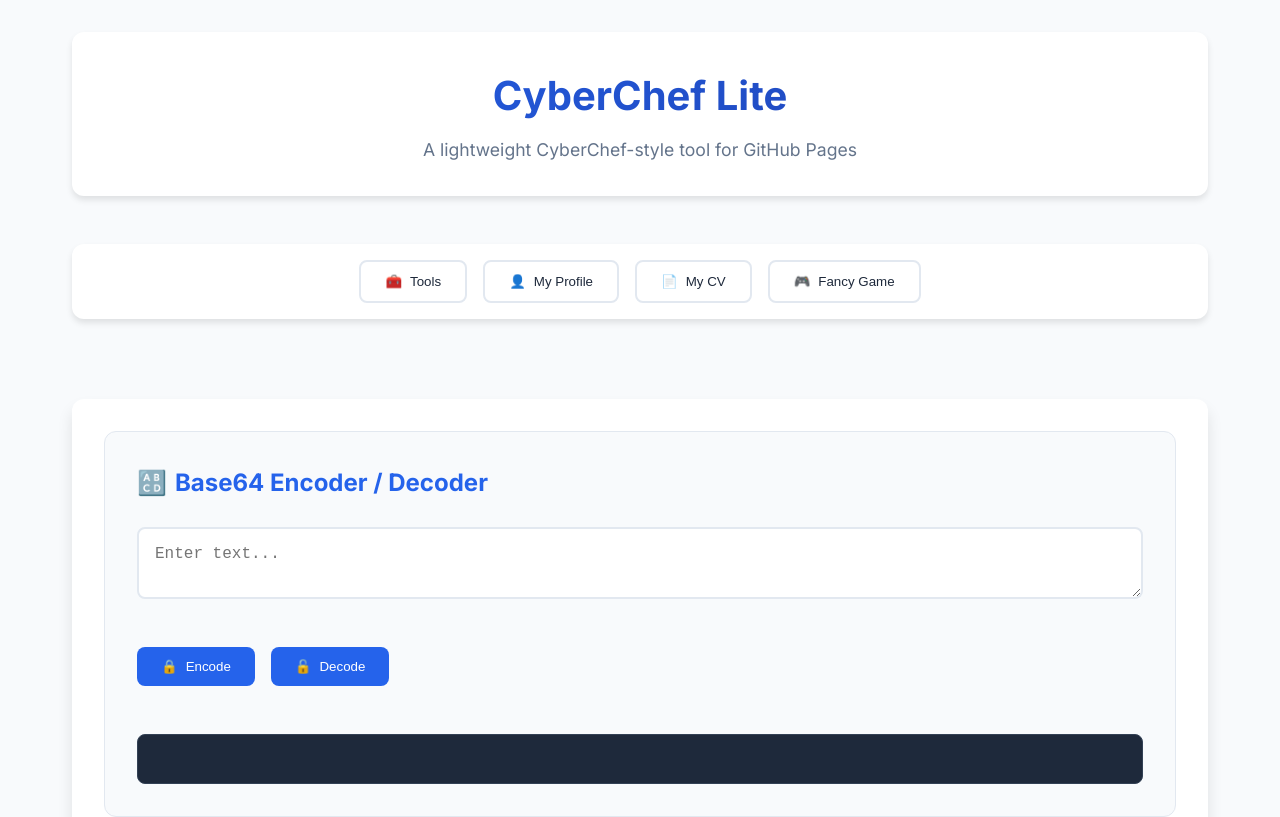
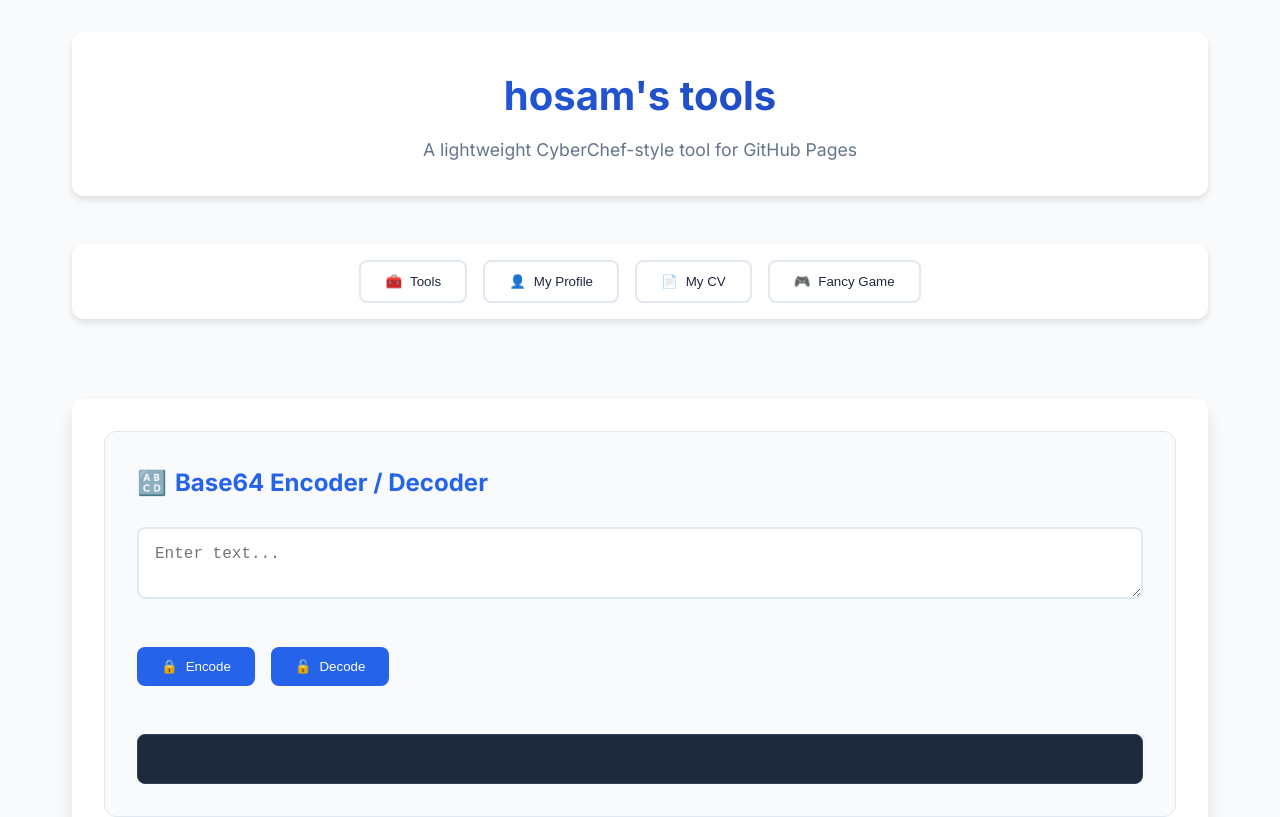
Before and after one commit to hosamyosri/cyberchef-lite, a plain HTML site: page index.html in a window 1280 px wide. Shown: the top 817 px of the page. Drawn offline with nearby package versions, Linux system fonts and the light colour scheme.

Commit message:
chore: update title to 'hosam's tools'

```diff
--- a/index.html
+++ b/index.html
@@ -3,7 +3,7 @@
 <head>
   <meta charset="UTF-8" />
   <meta name="viewport" content="width=device-width, initial-scale=1.0" />
-  <title>CyberChef Lite - GitHub Pages Edition</title>
+  <title>hosam's tools - GitHub Pages Edition</title>
   <link rel="preconnect" href="https://fonts.googleapis.com">
   <link rel="preconnect" href="https://fonts.gstatic.com" crossorigin>
   <link href="https://fonts.googleapis.com/css2?family=Inter:wght@400;500;600;700&family=Fira+Code:wght@400;500&display=swap" rel="stylesheet">
@@ -13,7 +13,7 @@
 <body>
   <main class="container">
     <header>
-      <h1>CyberChef Lite</h1>
+      <h1>hosam's tools</h1>
       <p class="subtitle">A lightweight CyberChef-style tool for GitHub Pages</p>
     </header>
 
```
